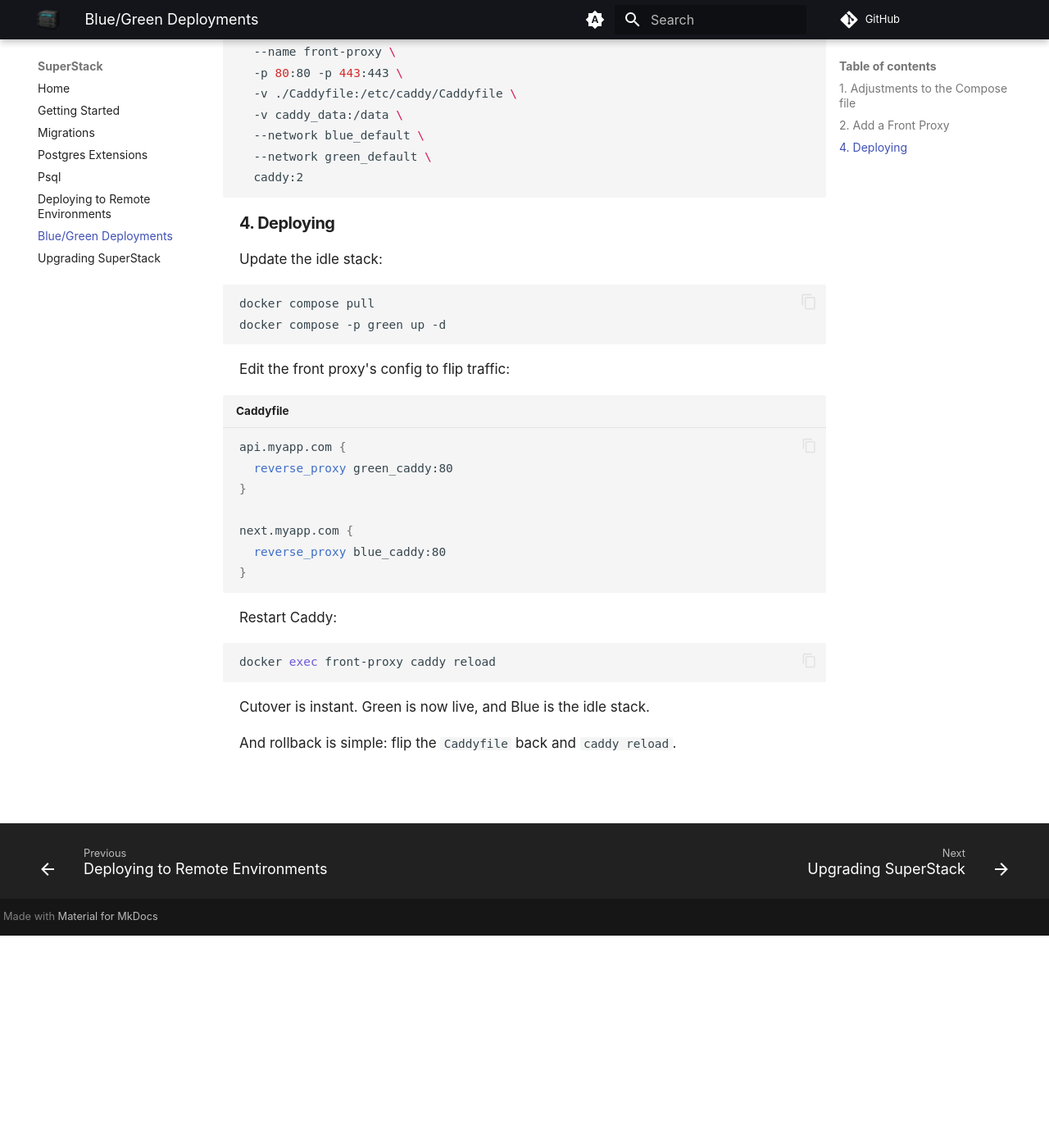
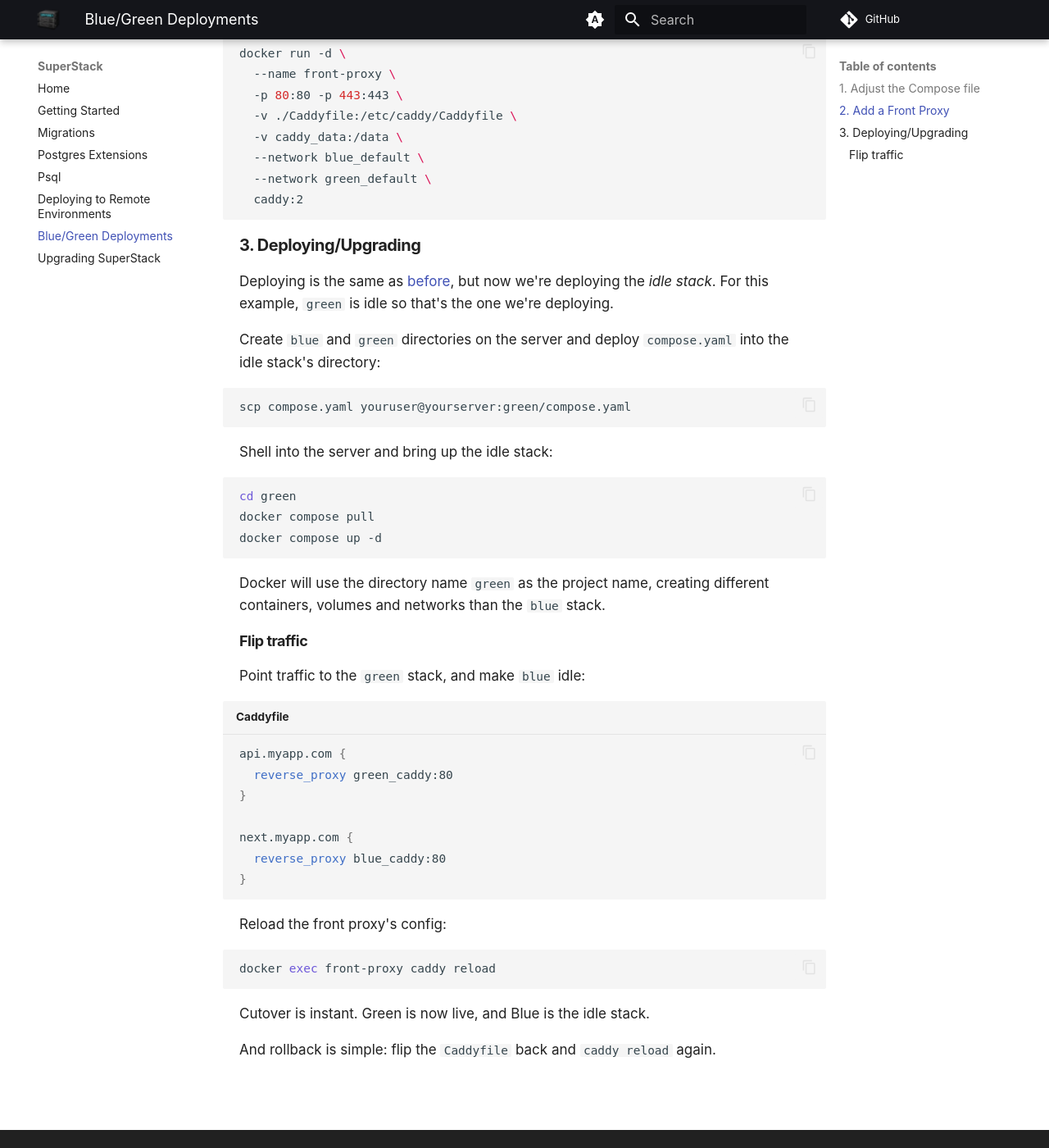
Before and after one commit to explodinglabs/superstack.docs, an MkDocs documentation site: the page built from docs/bluegreen.md, in a window 1280 px wide and 1400 px high, scrolled down 1966 px. Shown: the whole window at 82% size. Built offline with MkDocs 1.6.1 and Material for MkDocs 9.7.7, drawn with Linux system fonts in a browser that asks for light colours; comment, search, counter and statistics services are not loaded; before the commit the page ends 3107 px from its top, so only the background shows below that; some of the changed text lies outside the part shown.

Commit message:
Adjust docs

````diff
--- a/docs/bluegreen.md
+++ b/docs/bluegreen.md
@@ -2,12 +2,12 @@
 deploy to the idle stack, test it, and when ready, swap roles — giving
 near-zero downtime and easy rollback.
 
-![Blue/Green](../assets/bluegreen.png)
+![Blue/Green](assets/bluegreen.png)
 
-## 1. Adjustments to the Compose file
+## 1. Adjust the Compose file
 
-Remove the exposed ports by removing the Caddy `ports:` section in
-`compose.yaml`.
+Remove the Caddy `ports:` section in `compose.yaml`. Instead of exposing ports
+in the stacks, a "front proxy" will expose ports and proxy to the active stack.
 
 Set `CADDY_SITE_ADDRESS` to only `:80` (leaving TLS termination to the front
 proxy):
@@ -73,16 +73,33 @@
   caddy:2
 ```
 
-## 4. Deploying
+## 3. Deploying/Upgrading
 
-Update the idle stack:
+Deploying is the same as [before](deploying.md), but now we're deploying the
+_idle stack_. For this example, `green` is idle so that's the one we're
+deploying.
+
+Create `blue` and `green` directories on the server and deploy `compose.yaml`
+into the idle stack's directory:
 
 ```sh
-docker compose pull
-docker compose -p green up -d
+scp compose.yaml youruser@yourserver:green/compose.yaml
 ```
 
-Edit the front proxy's config to flip traffic:
+Shell into the server and bring up the idle stack:
+
+```sh
+cd green
+docker compose pull
+docker compose up -d
+```
+
+Docker will use the directory name `green` as the project name, creating
+different containers, volumes and networks than the `blue` stack.
+
+### Flip traffic
+
+Point traffic to the `green` stack, and make `blue` idle:
 
 ```caddyfile title="Caddyfile"
 api.myapp.com {
@@ -94,7 +111,7 @@
 }
 ```
 
-Restart Caddy:
+Reload the front proxy's config:
 
 ```sh
 docker exec front-proxy caddy reload
@@ -102,4 +119,4 @@
 
 Cutover is instant. Green is now live, and Blue is the idle stack.
 
-And rollback is simple: flip the `Caddyfile` back and `caddy reload`.
+And rollback is simple: flip the `Caddyfile` back and `caddy reload` again.
````
Also changed, not shown: other parts of docs/bluegreen.md (+2 -2 lines), docs/deploying.md (+10 -14 lines), docs/gettingstarted.md (+1 -3 lines).
